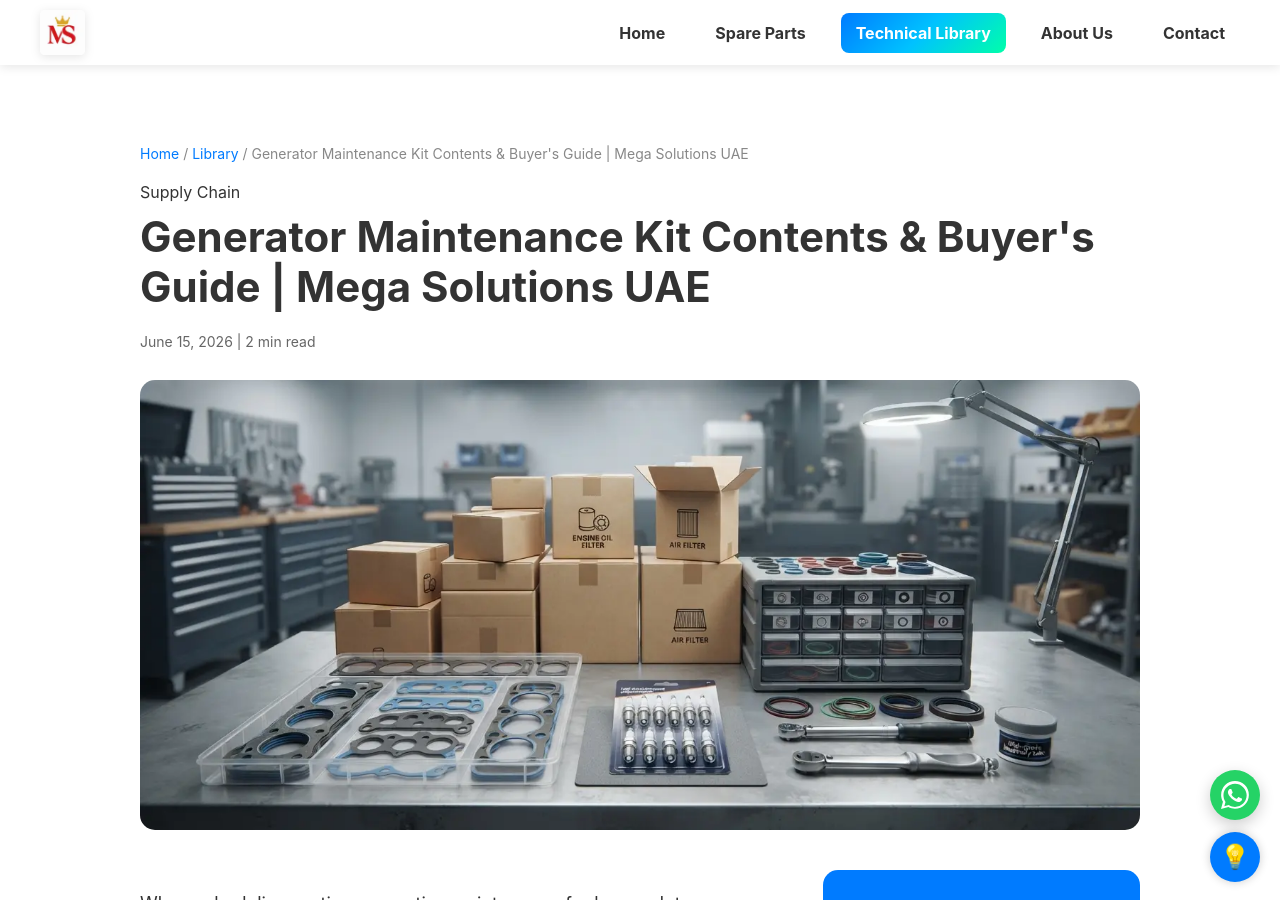
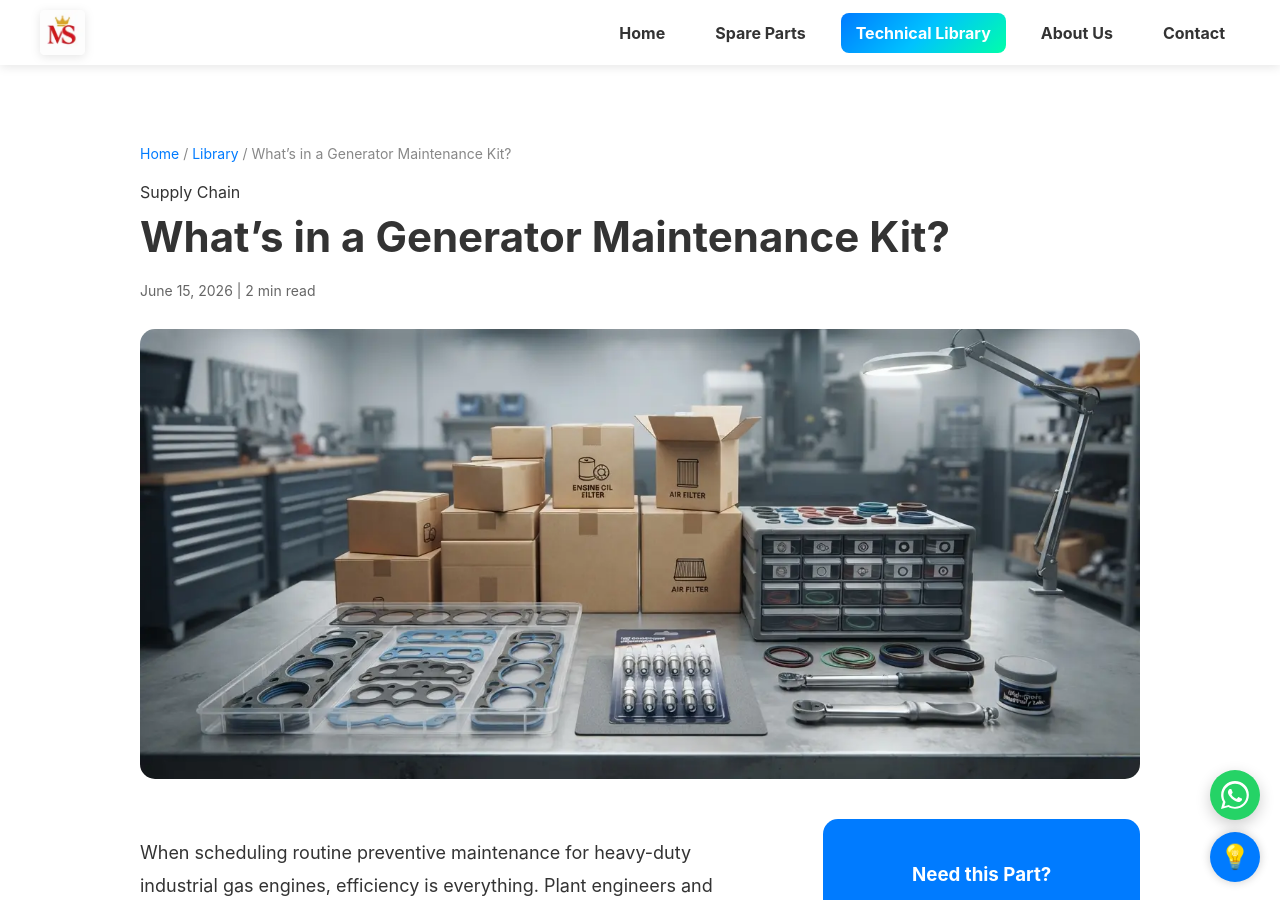
Before and after one commit to Khisal786/Mega-Solutions-UAE, a Jekyll site: the page built from _posts/2026-06-15-whats-included-in-a-complete-generator-maintenance-kit.md, in a window 1280 px wide and 900 px high. Built offline with Jekyll 4.4.1, drawn with Linux system fonts in a browser that asks for light colours.

Commit message:
Update title of generator maintenance kit post

```diff
--- a/_posts/2026-06-15-whats-included-in-a-complete-generator-maintenance-kit.md
+++ b/_posts/2026-06-15-whats-included-in-a-complete-generator-maintenance-kit.md
@@ -1,6 +1,6 @@
 ---
 layout: post
-title: "Generator Maintenance Kit Contents & Buyer's Guide | Mega Solutions UAE"
+title: "What’s in a Generator Maintenance Kit?"
 date: 2026-06-15
 image: /assets/images/blog/generator-maintenance-kit-contents.webp
 description: "An expert guide for industrial plant buyers on the essential components, filters, and sealing elements bundled in a complete generator service kit."
```
